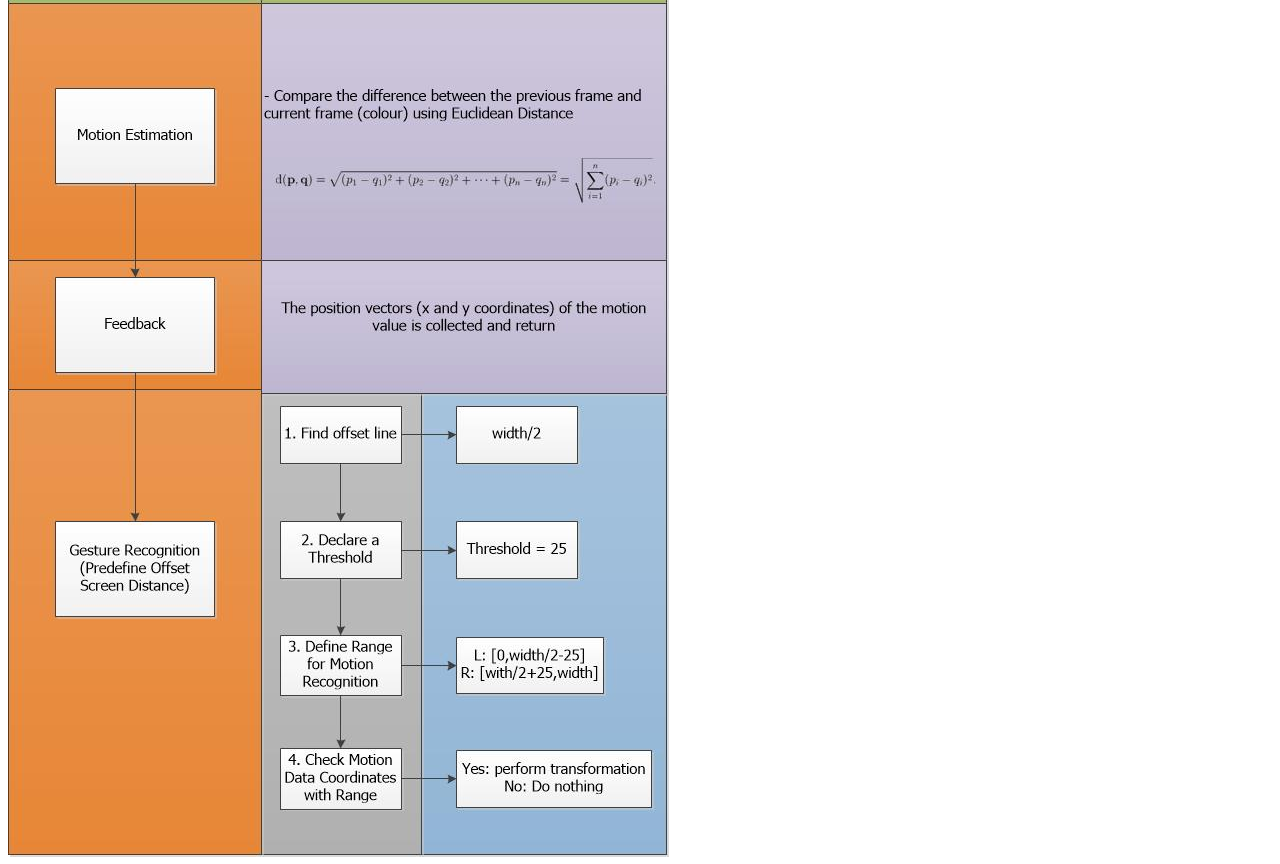
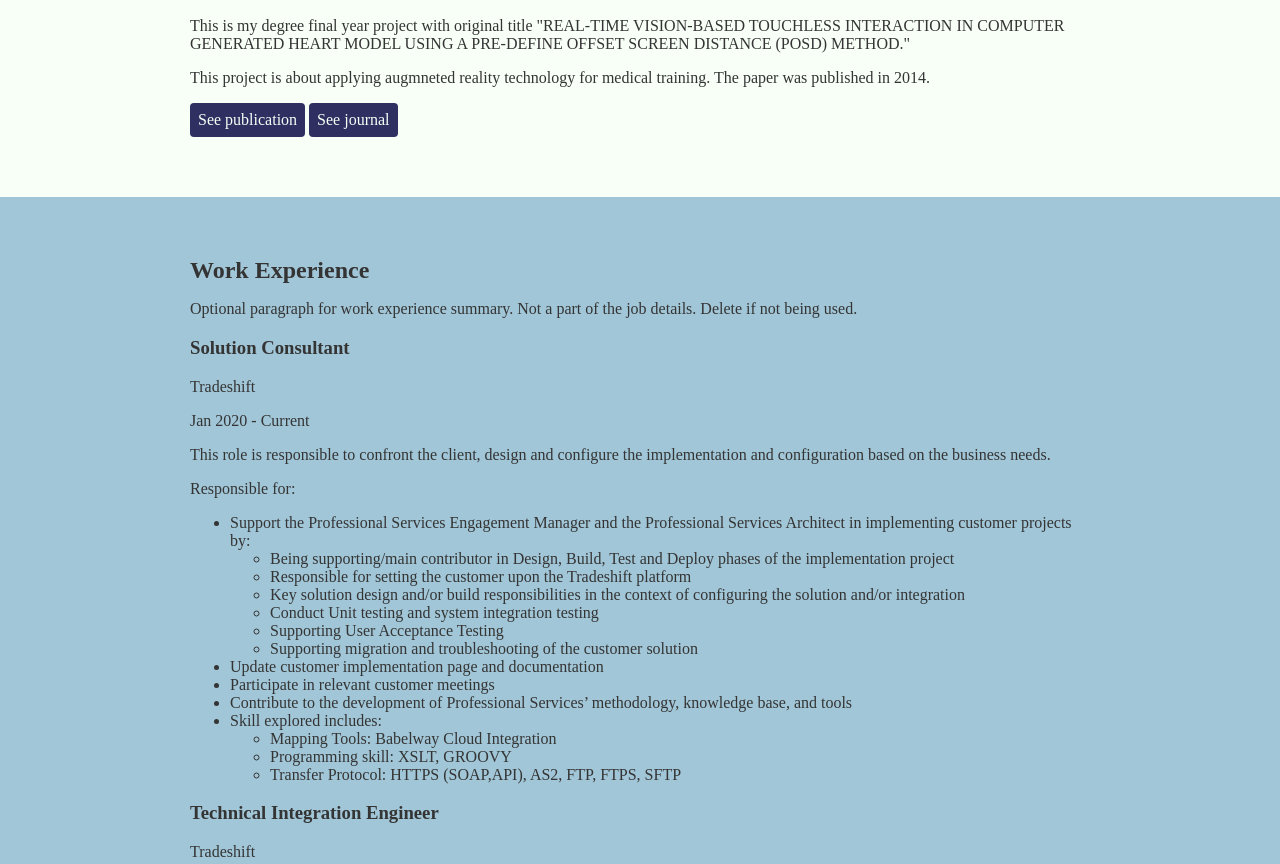
Before and after one commit to IngKyeNg/Portfolio, a plain HTML site: page index.html in a window 1280 px wide. Shown: the part 964-1828 px from the top of the page. Drawn offline with Linux system fonts and the light colour scheme.

Commit message:
Add styling for color, padding and margin

```diff
--- /dev/null
+++ b/css/styles.css
@@ -0,0 +1,74 @@
+/* Global styles
+-------------------------------------*/
+body {
+    color: #343434;
+    margin: 0;
+    padding: 0;
+}
+img {
+    width : 300px;
+}
+a {
+    color: #FFE66D;
+}
+a:hover {
+    text-decoration: none;
+}
+h2 {
+    margin: 0;
+}
+.content-wrap {
+    width: 900px;
+    margin: 0 auto;
+    padding: 60px 0;
+}
+
+/* Profile
+-------------------------------------*/
+header {
+    background: #2F3061;
+    color: #F7FFF7;
+}
+header img {
+    float: right;
+    width: 120px;
+    height: 120px;
+    background: #555;
+}
+
+/* Projects
+-------------------------------------*/
+.projects {
+    background: #F7FFF7;
+}
+.projects a {
+    color: #2F3061;
+}
+.projects .btn {
+    color: #F7FFF7;
+    background: #2F3061;
+    text-decoration: none;
+    padding: 8px;
+    border-radius: 4px;
+    display: inline-block;
+}
+.projects .btn:hover {
+    background: rgba(47, 48, 97, 80%);
+}
+
+/* Work Experience
+-------------------------------------*/
+.work-experiences {
+    background: #A1C6D7;
+}
+
+/* Education
+-------------------------------------*/
+
+
+/* Contacts
+-------------------------------------*/
+footer {
+    background: #2F3061;
+    color: #F7FFF7;
+}
--- a/index.html
+++ b/index.html
@@ -4,21 +4,25 @@
     <meta charset="UTF-8">
     <meta name="viewport" content="width=device-width, initial-scale=1.0">
     <title>IngKye Ng - Portfolio</title>
+    <link rel="stylesheet" href="css/styles.css">
   </head>
   <body>
     <main>
       <!-- ***********************  ABOUT / PROFILE  *********************** -->
       <header>
+        <div class="content-wrap">
           <img src="images/Profile.jpeg" alt="Profile Picture"/>
           <h1>Ng Ing Kye</h1>
           <h2>Solution Consultant at Tradeshift</h2>
 
           <p>Experienced Integration Engineer with a demonstrated history of working in the information technology and supply chain industry.</p>
           <p>Skilled in XQuery, XSLT, Business Intelligence Tools, Groovy, SQL and transfer protocols such as RNIF, AS2, sFTP. Strong quality assurance professional with a Bachelor of Mathematics and Computer Graphics focused in Computer Graphics (Augmented Reality) from Universiti Malaysia Sabah.</p>
+        </div>
       </header>
 
       <!-- ********************  PROJECTS / PORTFOLIO  ********************* -->
-      <section>
+      <section class="projects">
+        <div class="content-wrap">
           <h2>Featured Projects</h2>
           <p>View selected projects below. More information can be found at <a href="https://github.com/IngKyeNg">GitHub</a>.</p>
 
@@ -28,14 +32,16 @@
             <img src="images/TouchlessInteractionwith3DObject.jpg" alt="Methodology">
             <p>This is my degree final year project with original title "REAL-TIME VISION-BASED TOUCHLESS INTERACTION IN COMPUTER GENERATED HEART MODEL USING A PRE-DEFINE OFFSET SCREEN DISTANCE (POSD) METHOD."</p>
             <p>This project is about applying augmneted reality technology for medical training. The paper was published in 2014.</p>
-          <a href="https://www.ums.edu.my/fssa/profile/index.php?page=indexpub&id_pekerja=2" target="_blank">See publication</a>
-          <a href="src/journal.pdf" target="_blank">See journal</a>
+            <a class="btn" href="https://www.ums.edu.my/fssa/profile/index.php?page=indexpub&id_pekerja=2" target="_blank">See publication</a>
+            <a class="btn" href="src/journal.pdf" target="_blank">See journal</a>
           </section>
           <!-- End of Project block. -->
+        </div>
       </section>
 
       <!-- ***********************  WORK EXPERIENCE  *********************** -->
-      <section>
+      <section class="work-experiences">
+        <div class="content-wrap">
           <h2>Work Experience</h2>
           <p>Optional paragraph for work experience summary. Not a part of the job details. Delete if not being used.</p>
 
@@ -109,10 +115,12 @@
             <p>Jul 2014 - Feb 2017</p>
             <p>Almost similar to Integration Engineer, just that less involve in the lead and project management role.</p>
           </section>
+        </div>
       </section>
 
       <!-- ******************  EDUCATION & CERTIFICATIONS ****************** -->
-      <section>
+      <section class="education">
+        <div class="content-wrap">
           <h2>Education</h2>
 
         <!-- Copy this whole <section> block to add more schools. -->
@@ -122,10 +130,12 @@
           <p>We have been explored to developing computer graphics applications such as scientific visualization applications, virtual/augmented reality, animation, computer games, and mathematical software. Most of the applications are created from based code of C++ or Java with the integration of graphics visualized object import from either 3DS Autodesk, Unity3D or Povray.</p>
         </section>
         <!-- End of School block. -->
+        </div>
       </section>
 
       <!-- *****************  CONTACT INFO / SOCIAL MEDIA  ***************** -->
       <footer>
+        <div class="content-wrap">
           <h2>Let's Keep in Touch!</h2>
 
           <!-- Social media and contact links. Add or remove any networks. -->
@@ -136,6 +146,7 @@
             <li><a href="https://www.linkedin.com/in/ikng91/" target="_blank">LinkedIn</a></li>
             <li><a href="https://www.facebook.com/ng.i.kye" target="_blank">Facebook</a></li>
           </ul>
+        </div>
       </footer>
     </main>
   </body>
```
Also changed, not shown: 1 other file. Lines whose indentation alone changed are shown as unchanged.
